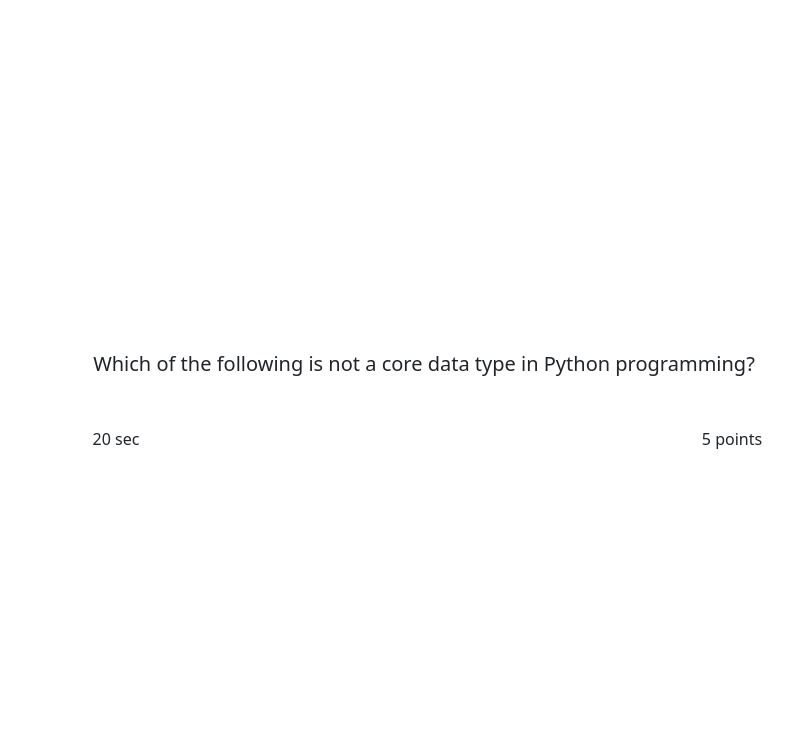
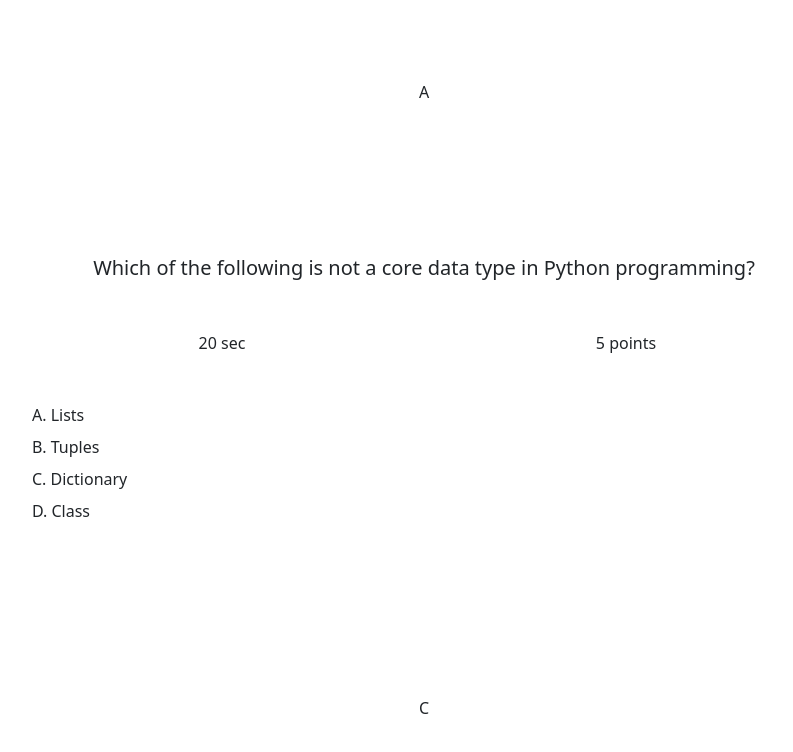
Before and after one commit to Talentrator/quick-questions-prototype, a Vue app: page / in a window 1280 px wide. Both pictures are taken after a click on the button "Start Questions". Shown: the top 752 px of the page, without its empty margins (216-1009 px from the left). Built offline with nearby package versions, Linux system fonts and the light colour scheme.

Commit message:
swipe to answer functionality

```diff
--- a/src/components/questions/QuestionCard.vue
+++ b/src/components/questions/QuestionCard.vue
@@ -1,10 +1,12 @@
 <template>
   <div
-    class="question-card h-100 p-3"
+    class="question-card h-100 p-3 position-relative"
     @touchstart="handleTouchStart"
   >
+    <div class="answer up start-0 text-center w-100">A</div>
+    <div class="answer down start-0 text-center w-100">C</div>
     <b-row class="justify-content-center align-items-center h-100">
-      <div class="text-center px-3">
+      <div class="text-start text-md-center px-3 col-md-8">
         <p class="question fs-5">
           {{ question.text }}
         </p>
@@ -17,6 +19,18 @@
           <b-col cols="6" class="text-md-center text-end">
             <span class=""> {{ question.score }} points </span>
           </b-col>
+        </b-row>
+
+        <b-row class="text-start px-3 mt-5">
+          <ul>
+            <li
+              class="mb-2"
+              v-for="option in question.options"
+              :key="Object.keys(option)[0]"
+            >
+              {{ Object.keys(option)[0] }}. {{ Object.values(option)[0] }}
+            </li>
+          </ul>
         </b-row>
       </div>
     </b-row>
@@ -36,6 +50,25 @@ export default {
     return {
       xDown: null,
       yDown: null,
+      userAnswer: null,
+      gestureAnswers: [
+        {
+          direction: "up",
+          answer: "A",
+        },
+        {
+          direction: "right",
+          answer: "B",
+        },
+        {
+          direction: "down",
+          answer: "C",
+        },
+        {
+          direction: "left",
+          answer: "D",
+        },
+      ],
     };
   },
   methods: {
@@ -45,6 +78,10 @@ export default {
       const minutesFormatted = minutes ? `${minutes} min ` : "";
       const secondssFormatted = seconds ? `${seconds} sec` : "";
       return `${minutesFormatted}${secondssFormatted}`;
+    },
+    findGestureAnswer(dir) {
+      let answ = this.gestureAnswers.find(({ direction }) => direction == dir);
+      return answ ? answ.answer : answ;
     },
     handleTouchStart(evt) {
       const firstTouch = evt.touches[0];
@@ -58,30 +95,23 @@ export default {
         return;
       }
 
-      var xUp = evt.touches[0].clientX;
-      var yUp = evt.touches[0].clientY;
+      let xUp = evt.touches[0].clientX;
+      let yUp = evt.touches[0].clientY;
 
-      var xDiff = this.xDown - xUp;
-      var yDiff = this.yDown - yUp;
+      let xDiff = this.xDown - xUp;
+      let yDiff = this.yDown - yUp;
+
+      let direction = '';
 
       if (Math.abs(xDiff) > Math.abs(yDiff)) {
         /*most significant*/
-        if (xDiff < 0) {
-          /* right swipe */
-          console.log("right");
-        } else {
-          /* left swipe */
-          console.log("left");
-        }
+        direction = xDiff < 0 ? "right" : "left";
       } else {
-        if (yDiff < 0) {
-          /* down swipe */
-          console.log("down");
-        } else {
-          /* up swipe */
-          console.log("up");
-        }
+        direction = yDiff < 0 ? "down" : "up";
       }
+      //
+      this.userAnswer = this.findGestureAnswer(direction);
+      console.log(this.userAnswer);
       /* reset values */
       this.xDown = null;
       this.yDown = null;
@@ -89,3 +119,20 @@ export default {
   },
 };
 </script>
+
+<style scoped lang="scss">
+.question-card {
+  li {
+    list-style-type: none;
+  }
+  .answer {
+    position: absolute;
+    &.up {
+      top: 10%;
+    }
+    &.down {
+      bottom: 10%;
+    }
+  }
+}
+</style>
```
